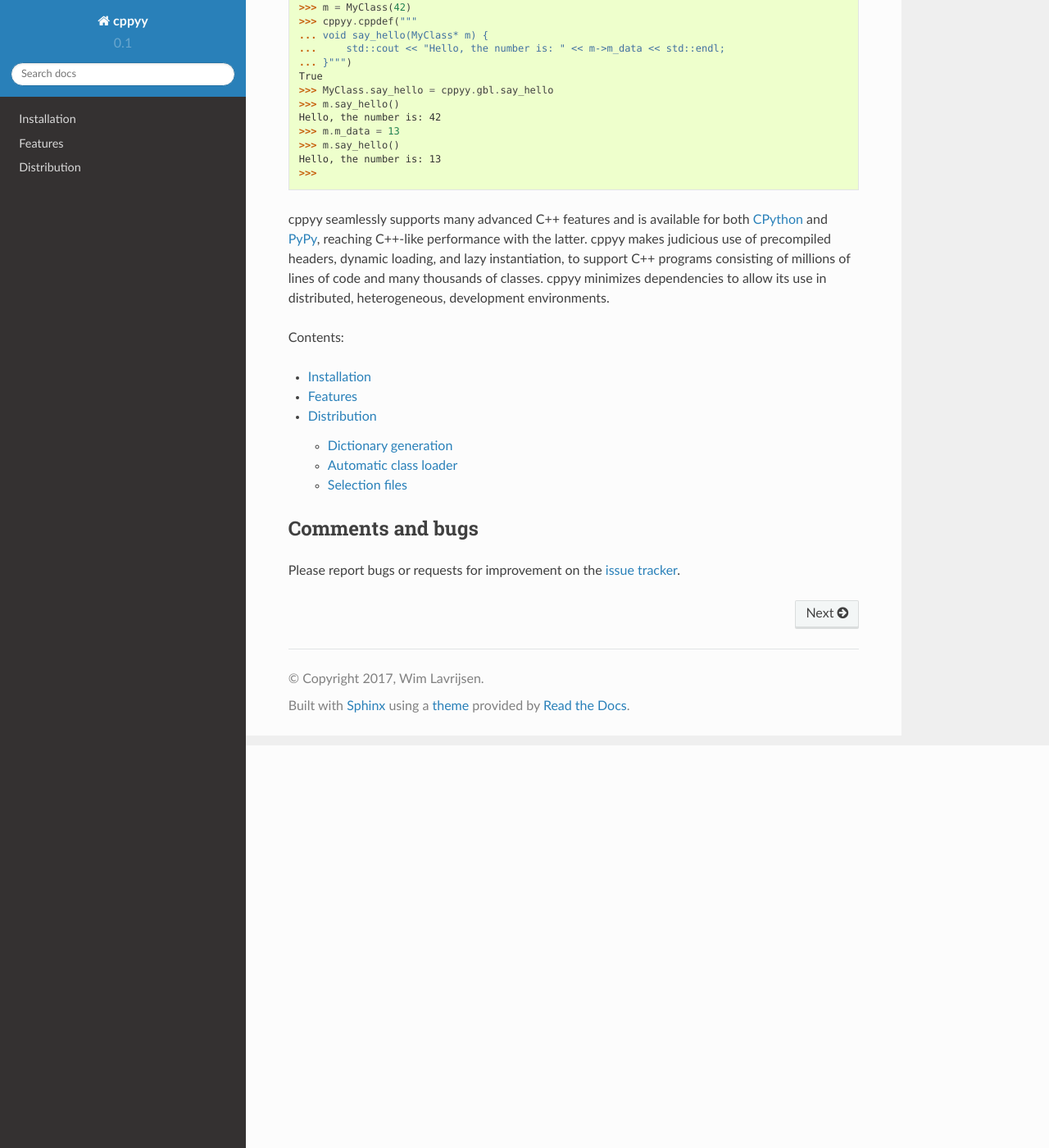
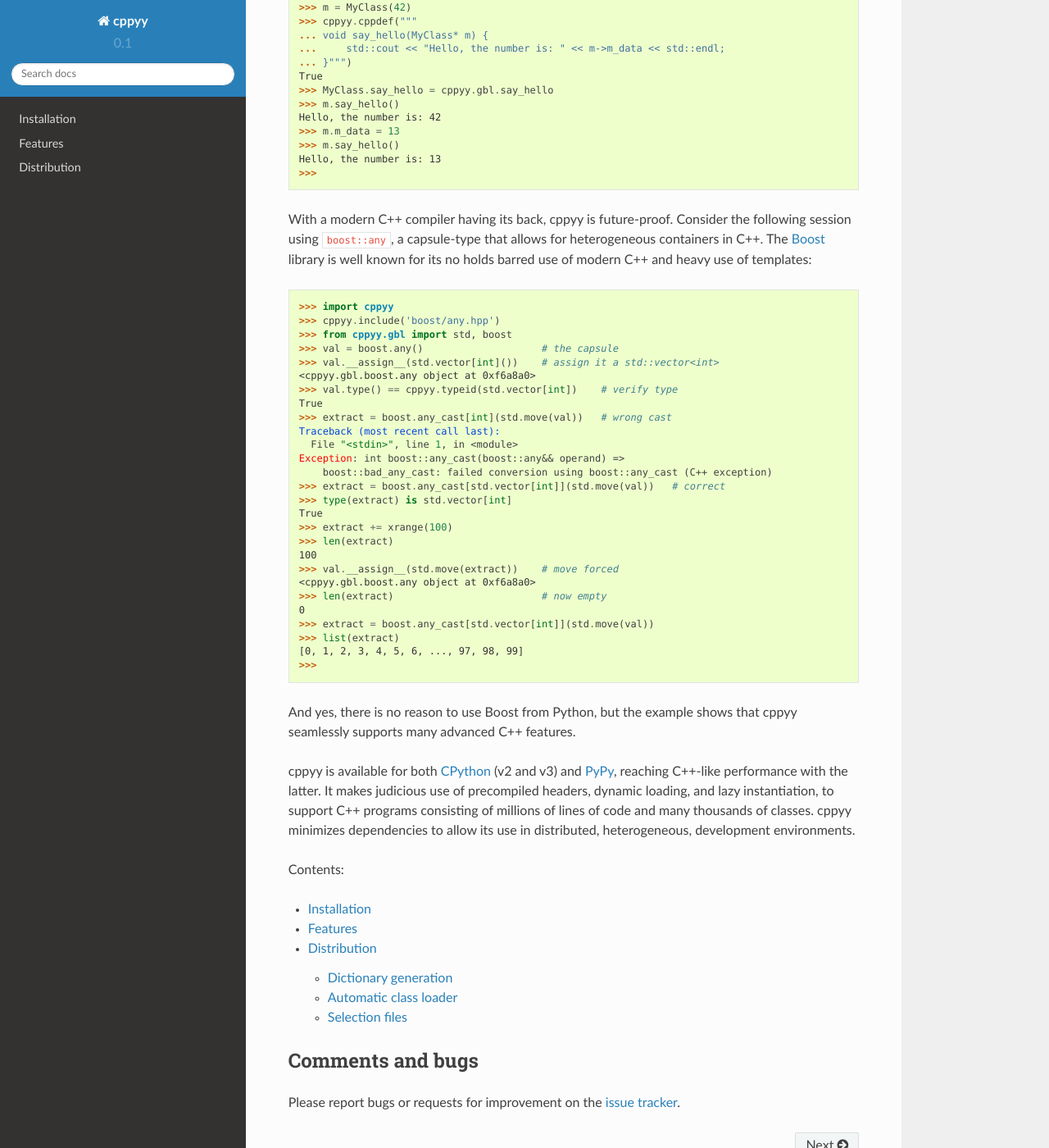
Before and after one commit to wlav/cppyy, a Sphinx documentation site: the page built from doc/source/index.rst, in a window 1280 px wide and 1400 px high, scrolled down 491 px. Shown: the whole window at 82% size. Built offline with Sphinx 7.4.7 and the Read the Docs theme 2.0.0, drawn with Linux system fonts in a browser that asks for light colours.

Commit message:
add boost::any example

```diff
--- a/doc/source/index.rst
+++ b/doc/source/index.rst
@@ -10,8 +10,8 @@
 programs in high performance computing that use modern C++.
 Design and performance are described in this `PyHPC paper`_.
 
-cppyy is based on `Cling`_, the C++ interpreter, to match Python's dynamism and
-interactivity.
+cppyy is based on `Cling`_, the C++ interpreter, to match Python's dynamism
+and interactivity.
 Consider this session, showing dynamic, interactive, mixing of C++ and Python
 features:
 
@@ -40,16 +40,56 @@
    Hello, the number is: 13
    >>>
 
-cppyy seamlessly supports many advanced C++ features and is available for both
-`CPython`_ and `PyPy`_, reaching C++-like performance with the latter.
-cppyy makes judicious use of precompiled headers, dynamic loading, and lazy
-instantiation, to support C++ programs consisting of millions of lines of code
-and many thousands of classes.
+With a modern C++ compiler having its back, cppyy is future-proof.
+Consider the following session using ``boost::any``, a capsule-type that
+allows for heterogeneous containers in C++.
+The `Boost`_ library is well known for its no holds barred use of modern C++
+and heavy use of templates:
+
+.. code-block:: python
+
+   >>> import cppyy
+   >>> cppyy.include('boost/any.hpp')
+   >>> from cppyy.gbl import std, boost
+   >>> val = boost.any()                    # the capsule
+   >>> val.__assign__(std.vector[int]())    # assign it a std::vector<int>
+   <cppyy.gbl.boost.any object at 0xf6a8a0>
+   >>> val.type() == cppyy.typeid(std.vector[int])    # verify type
+   True
+   >>> extract = boost.any_cast[int](std.move(val))   # wrong cast
+   Traceback (most recent call last):
+     File "<stdin>", line 1, in <module>
+   Exception: int boost::any_cast(boost::any&& operand) =>
+       boost::bad_any_cast: failed conversion using boost::any_cast (C++ exception)
+   >>> extract = boost.any_cast[std.vector[int]](std.move(val))   # correct
+   >>> type(extract) is std.vector[int]
+   True
+   >>> extract += xrange(100)
+   >>> len(extract)
+   100
+   >>> val.__assign__(std.move(extract))    # move forced
+   <cppyy.gbl.boost.any object at 0xf6a8a0>
+   >>> len(extract)                         # now empty
+   0
+   >>> extract = boost.any_cast[std.vector[int]](std.move(val))
+   >>> list(extract)
+   [0, 1, 2, 3, 4, 5, 6, ..., 97, 98, 99]
+   >>>
+
+And yes, there is no reason to use Boost from Python, but the example shows
+that cppyy seamlessly supports many advanced C++ features.
+
+cppyy is available for both `CPython`_ (v2 and v3) and `PyPy`_, reaching
+C++-like performance with the latter.
+It makes judicious use of precompiled headers, dynamic loading, and lazy
+instantiation, to support C++ programs consisting of millions of lines of
+code and many thousands of classes.
 cppyy minimizes dependencies to allow its use in distributed, heterogeneous,
 development environments.
 
 .. _Cling: https://root.cern.ch/cling
 .. _`PyHPC paper`: http://wlav.web.cern.ch/wlav/Cppyy_LavrijsenDutta_PyHPC16.pdf
+.. _`Boost`: http://www.boost.org/
 .. _`CPython`: http://python.org
 .. _`PyPy`: http://pypy.org
 
```
